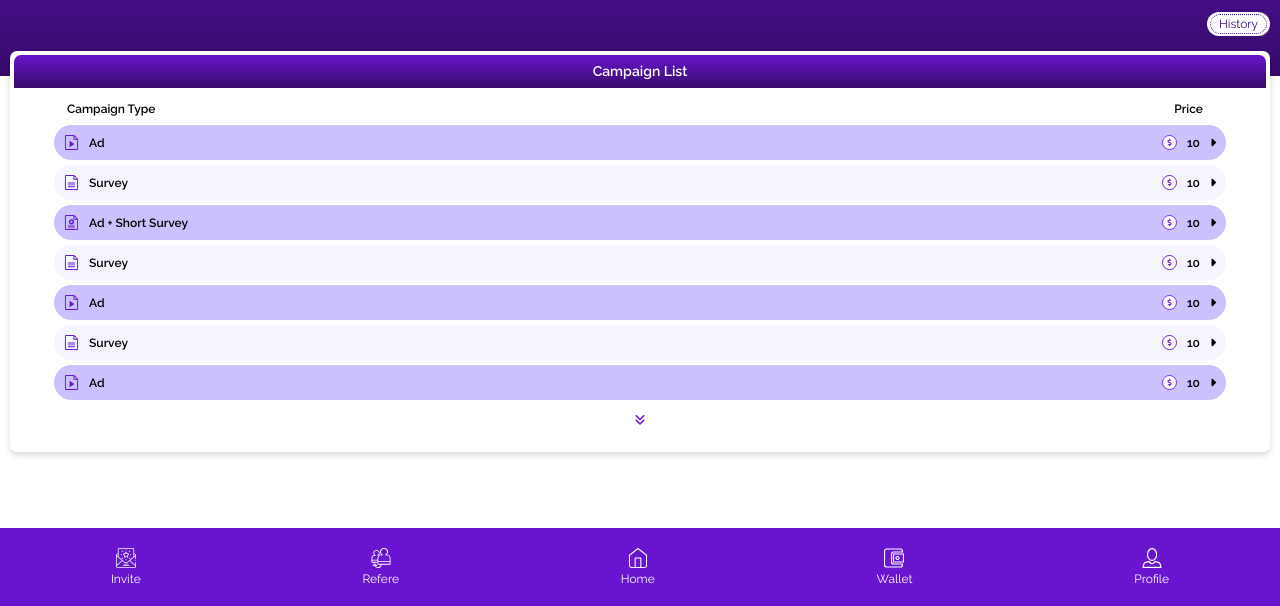
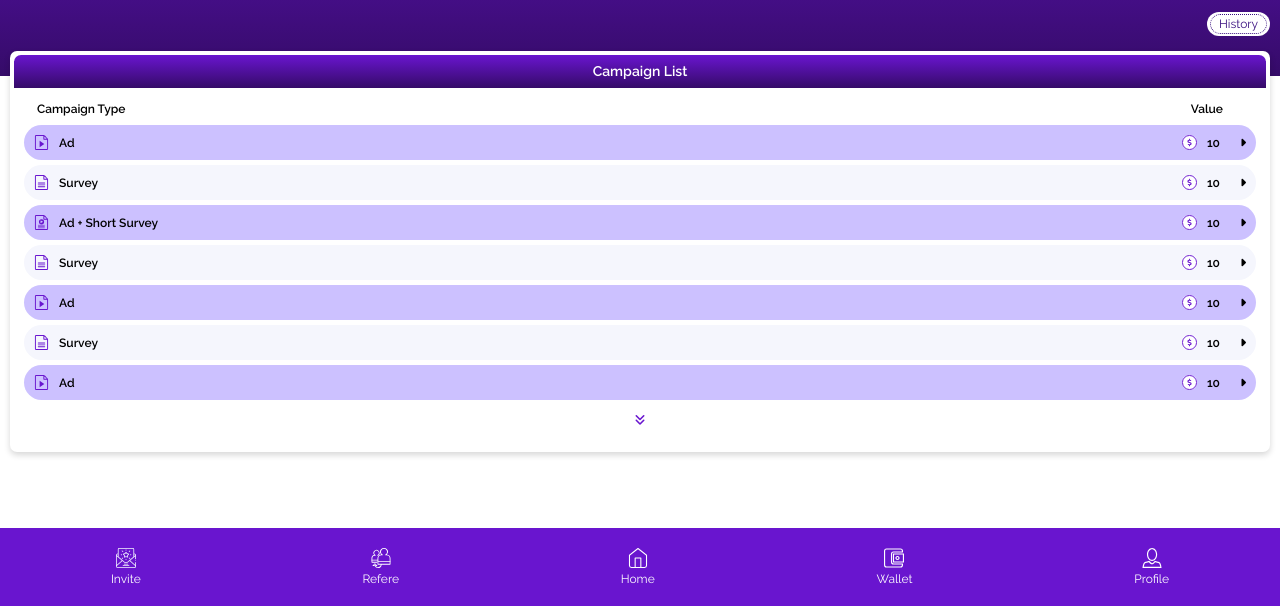
Before and after one commit to Rushil-Dhinoja/granulity, a website: page html/feedback4.html in a window 1280 px wide. Shown: the part 194-800 px from the top of the page. Drawn offline with Linux system fonts and the light colour scheme.

Commit message:
Minor Fixes

```diff
--- a/html/feedback4.html
+++ b/html/feedback4.html
@@ -32,7 +32,7 @@
         <div class="campaign-list-data">
             <div class="campaign-list-data-heading">
                 <span>Campaign Type</span>
-                <span>Price</span>
+                <span>Value</span>
             </div>
             <div class="campaign-list-data-table">
                 <table>
--- a/scss/feedback4.scss
+++ b/scss/feedback4.scss
@@ -78,7 +78,7 @@
   &-data {
     display: flex;
     flex-direction: column;
-    padding: 1rem 4rem;
+    padding: 1rem 1rem;
     font-family: 'Raleway', sans-serif;
     font-size: 1.2rem;
     font-weight: 600;
@@ -90,7 +90,7 @@
           margin-left: 1.5rem;
         }
         &:nth-of-type(2) {
-          margin-right: 2.5rem;
+          margin-right: 3.5rem;
         }
       }
     }
@@ -100,6 +100,7 @@
       table {
         flex-direction: column;
         tr {
+          font-family: 'Raleway', sans-serif;
           border-radius: 30px;
           padding: 1rem;
           margin-top: 0.5rem;
@@ -122,7 +123,7 @@
                 margin-right: 1rem;
               }
               span {
-                margin-right: 1rem;
+                margin-right: 2rem;
               }
             }
           }
--- a/scss/profile3.scss
+++ b/scss/profile3.scss
@@ -57,6 +57,7 @@
         background-color: #f2f2f2;
         font-size: 1.4rem;
         padding: 1rem 0;
+        border-radius: 4px;
       }
     }
   }
```
Also changed, not shown: html/profile3.html (+1 -1 lines), css/index.css.
